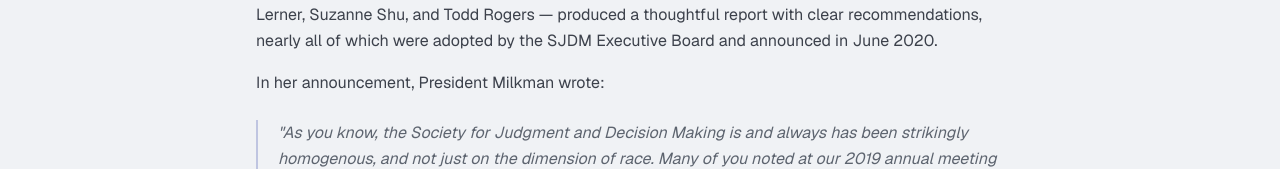
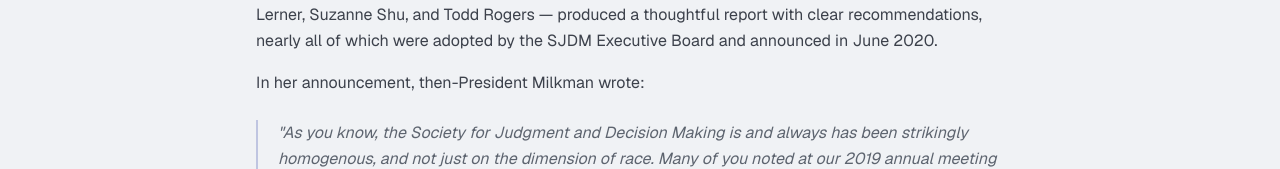
Before and after one commit to RichDT/sjdm-di-site, a Next.js app: page /history in a window 1280 px wide. Shown: the part 464-633 px from the top of the page. Built offline with nearby package versions, Linux system fonts and the light colour scheme; a web font is replaced by a local one.

Commit message:
Fix phrasing: "then-President Milkman" on history page
Co-Authored-By: Claude Sonnet 4.6 <noreply@anthropic.com>

```diff
--- a/app/history/page.tsx
+++ b/app/history/page.tsx
@@ -44,7 +44,7 @@ export default function HistoryPage() {
                 the SJDM Executive Board and announced in June 2020.
               </p>
               <p>
-                In her announcement, President Milkman wrote:
+                In her announcement, then-President Milkman wrote:
               </p>
               <blockquote className="my-6 pl-5 border-l-2 border-primary/40 text-muted-foreground italic">
                 "As you know, the Society for Judgment and Decision Making is and always has been
```
